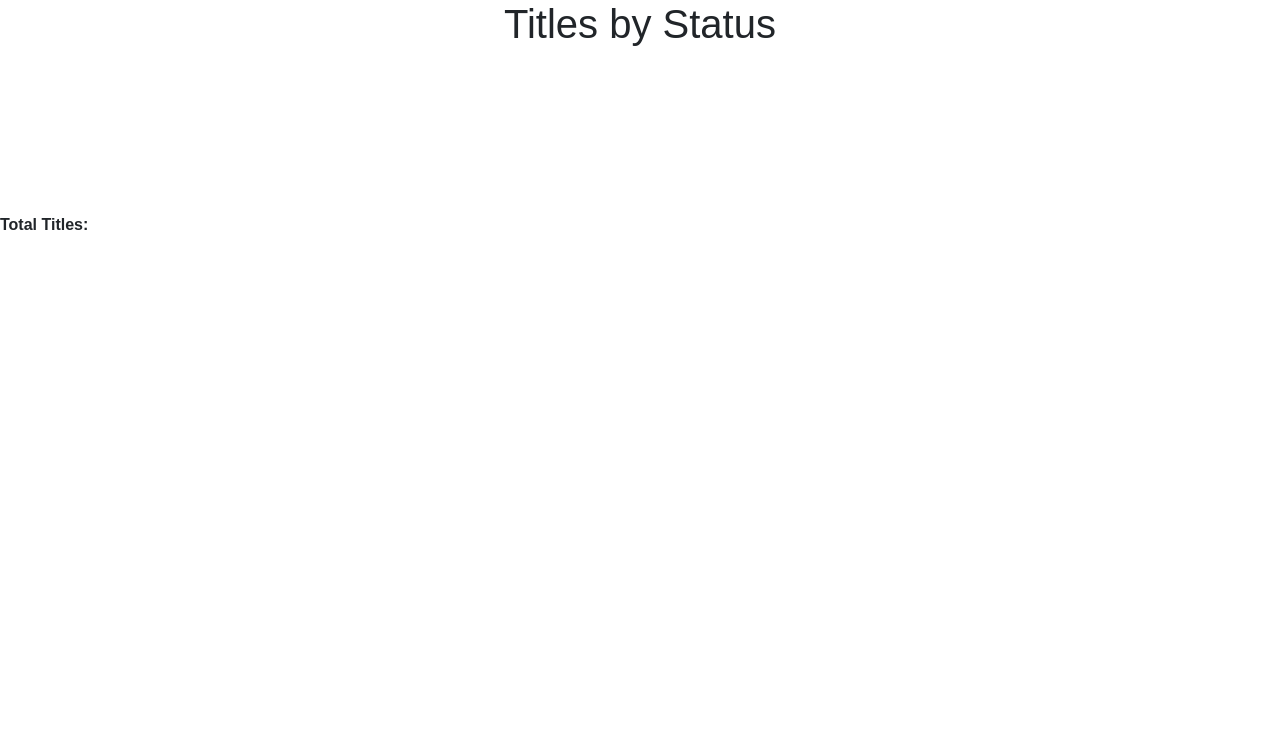
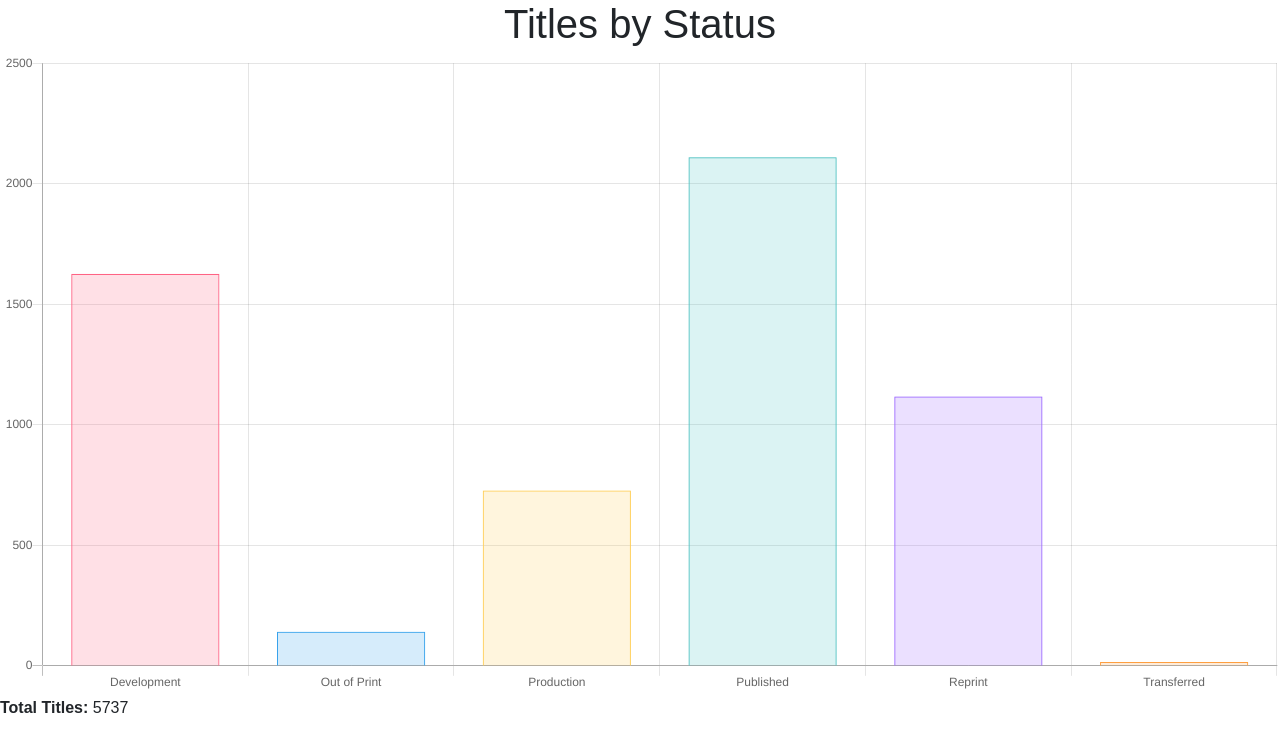
Before and after one commit to sheldonator/dashboard_demo, a website built with Parcel: page index.html in a window 1280 px wide. Built offline with nearby package versions, Linux system fonts and the light colour scheme.

Commit message:
tweak load

```diff
--- a/index.html
+++ b/index.html
@@ -13,7 +13,7 @@
         <canvas id="barChart"></canvas>
         <p><strong>Total Titles:</strong> <span id="barTotal"></span></p>
       </div>
-      <canvas id="pieChart"></canvas>
+      <canvas id="pieChart" style="display: none;"></canvas>
 
       <!-- Modal -->
       <div
--- a/src/index.js
+++ b/src/index.js
@@ -8,8 +8,9 @@ window.jQuery = $;
 window.Popper = Popper;
 
 //initialise
-$("#pieChart").hide();
-GetInitialData();
+$(document).ready(function () {
+  GetInitialData();
+});
 
 //bar
 function initialiseBar(barData) {
@@ -70,14 +71,8 @@ function initialiseBar(barData) {
         ]
       },
       options: {
-        scales: {
-          yAxes: [
-            {
-              ticks: {
-                beginAtZero: true
-              }
-            }
-          ]
+        legend: {
+          display: false
         }
       }
     });
```
